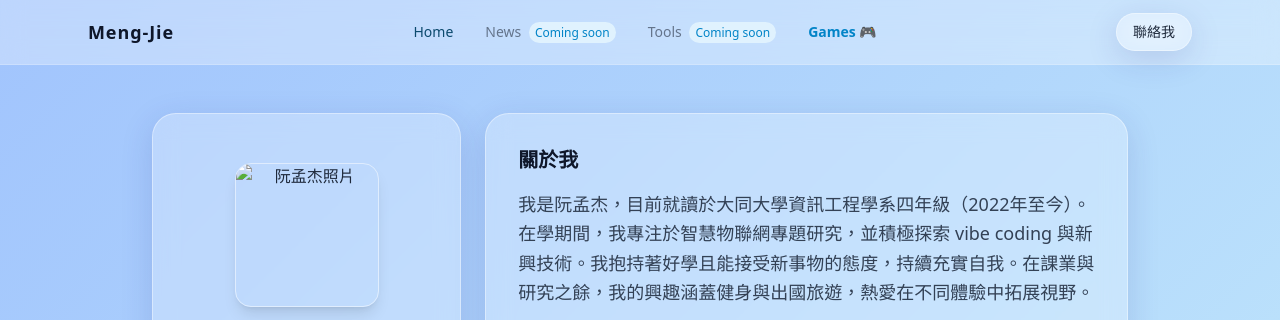
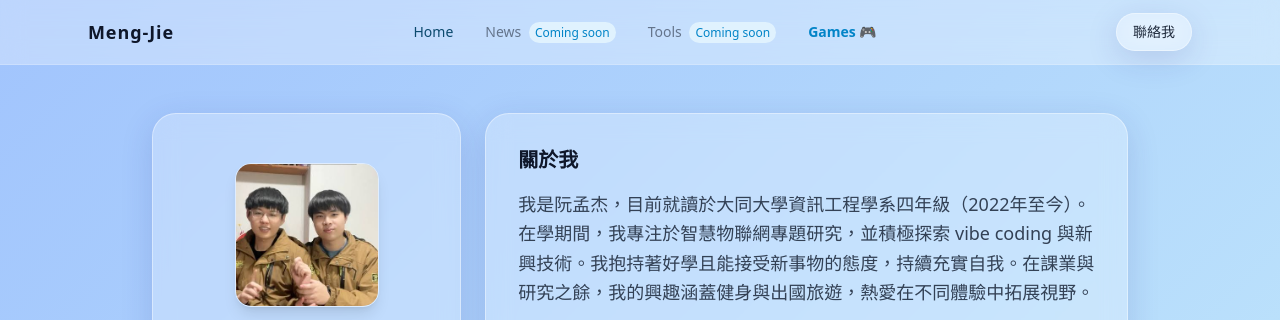
Before and after one commit to austenjuan2222/my-website, a plain HTML site: page index.html in a window 1280 px wide. Shown: the top 320 px of the page. Drawn offline with nearby package versions, Linux system fonts and the light colour scheme.

Commit message:
Update image source in personal card

```diff
--- a/index.html
+++ b/index.html
@@ -53,7 +53,7 @@
             <!-- 個人照片卡片 -->
             <div class="glass-card rounded-3xl p-6 flex flex-col items-center justify-center text-center md:col-span-1">
                 <div class="w-36 h-36 rounded-2xl overflow-hidden shadow-lg mb-4 border border-white/50">
-                    <img src="images/me.jpg" alt="阮孟杰照片" class="w-full h-full object-cover">
+                    <img src="images.jpg" alt="阮孟杰照片" class="w-full h-full object-cover">
                 </div>
                 <h1 class="text-2xl font-bold text-slate-900">阮孟杰</h1>
                 <p class="text-sm text-sky-800 font-medium mt-1">大同大學資工系四年級</p>
```
